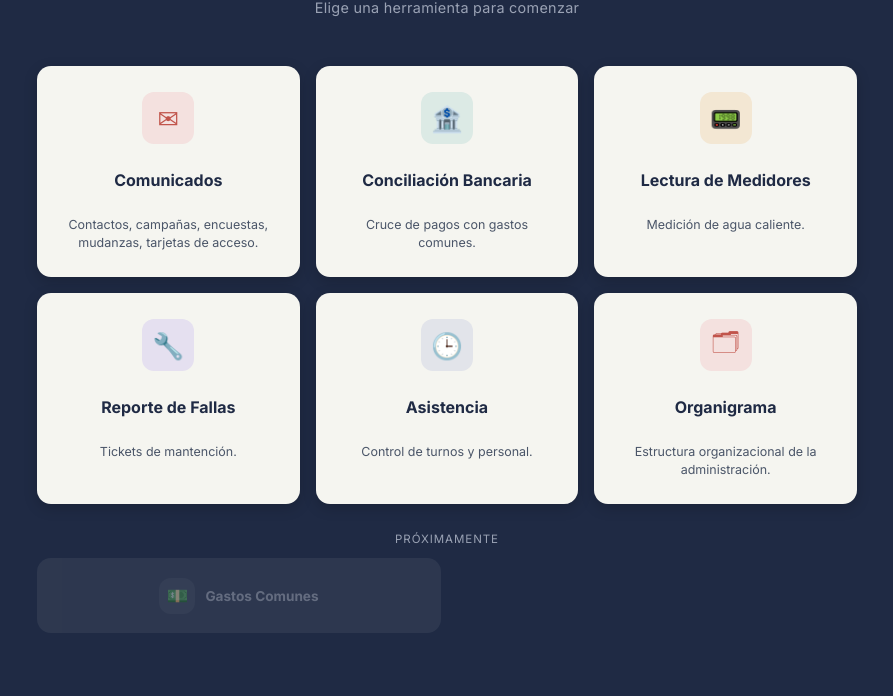
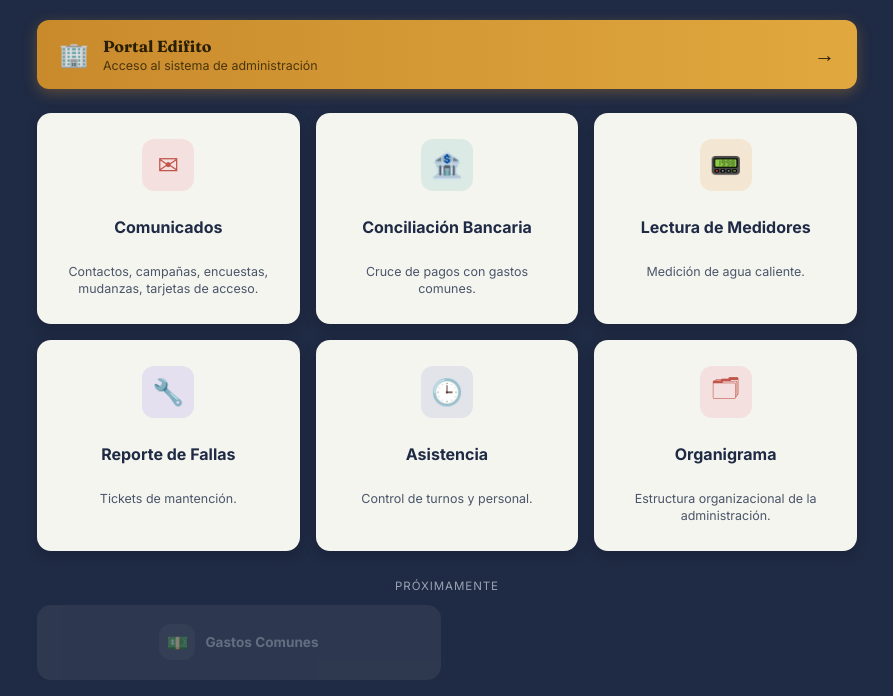
Before and after one commit to patricioromov-ai/PORTALJDVM, a plain HTML site: page portal.html in a window 1280 px wide. Shown: the part 104-800 px from the top of the page, without its empty margins (193-1086 px from the left). Drawn offline with Linux system fonts and the light colour scheme.

Commit message:
Add files via upload

```diff
--- a/portal.html
+++ b/portal.html
@@ -51,6 +51,21 @@
   .icono.d{background:#E5E0F0;color:var(--torre-d);}
   .icono.ink{background:#E2E4EA;color:var(--ink);}
 
+  .destacado{
+    display:flex;align-items:center;gap:14px;
+    max-width:820px;width:100%;margin:0 0 24px;
+    background:linear-gradient(90deg, var(--torre-c), #E0A83E);
+    color:#2A1F04;text-decoration:none;
+    padding:16px 22px;border-radius:12px;
+    box-shadow:0 4px 14px rgba(201,138,44,0.35);
+    transition:transform 0.15s, box-shadow 0.15s;
+  }
+  .destacado:hover{transform:translateY(-2px);box-shadow:0 8px 20px rgba(201,138,44,0.45);}
+  .destacado-icono{font-size:1.5rem;}
+  .destacado strong{display:block;font-size:1rem;font-family:'Fraunces',serif;}
+  .destacado-sub{display:block;font-size:0.78rem;opacity:0.8;margin-top:2px;}
+  .destacado-flecha{margin-left:auto;font-size:1.3rem;}
+
   .proximamente{
     margin-top:28px;max-width:820px;width:100%;
   }
@@ -78,6 +93,15 @@
     <h1>Jardines de Vicuña Mackenna</h1>
     <p>Elige una herramienta para comenzar</p>
   </div>
+
+  <a href="https://clientes.edifito.com/main.php?prm0=0x0010" target="_blank" class="destacado">
+    <span class="destacado-icono">🏢</span>
+    <span>
+      <strong>Portal Edifito</strong>
+      <span class="destacado-sub">Acceso al sistema de administración</span>
+    </span>
+    <span class="destacado-flecha">→</span>
+  </a>
 
   <div class="grid">
     <a class="app-tile" href="https://patricioromov-ai.github.io/jdvm-comunicados/" target="_blank">
```
